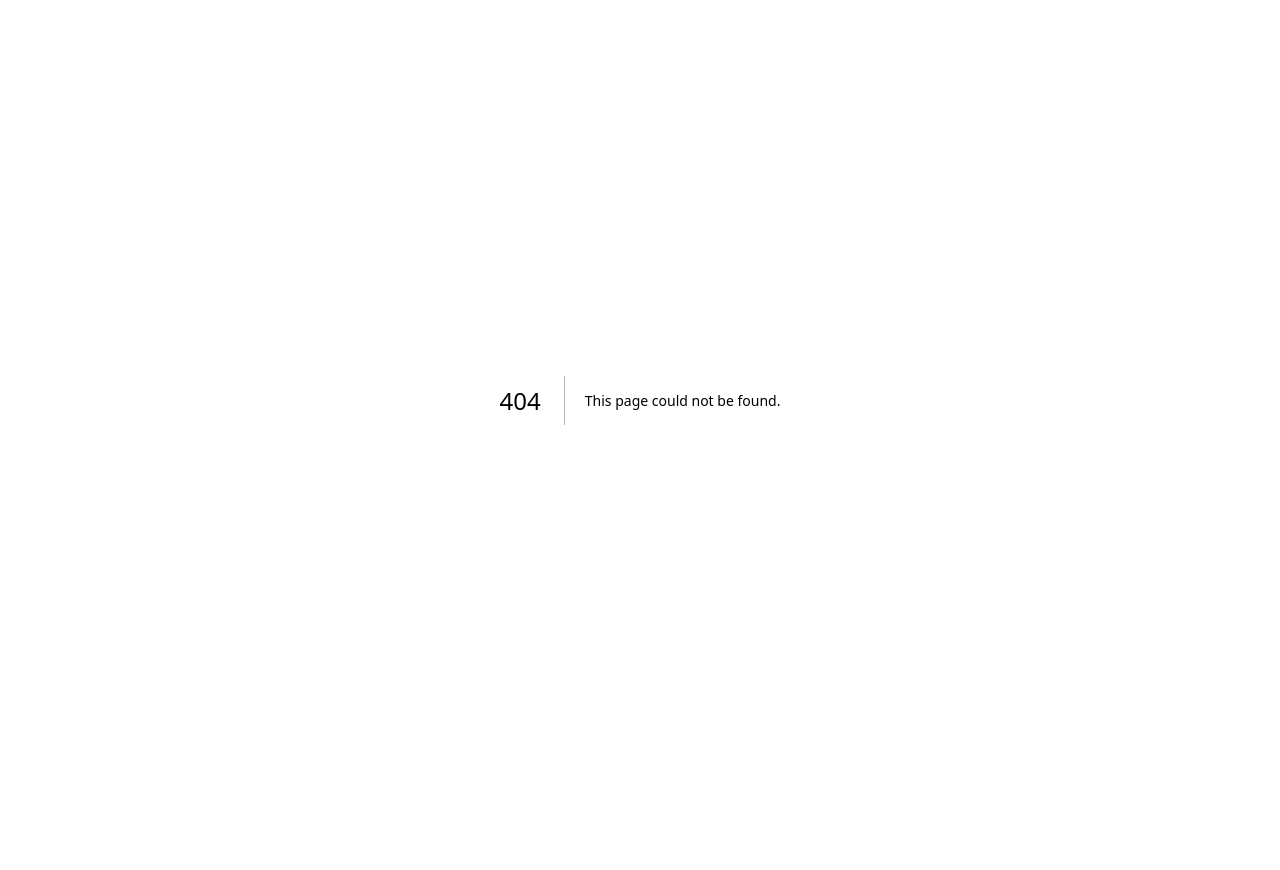
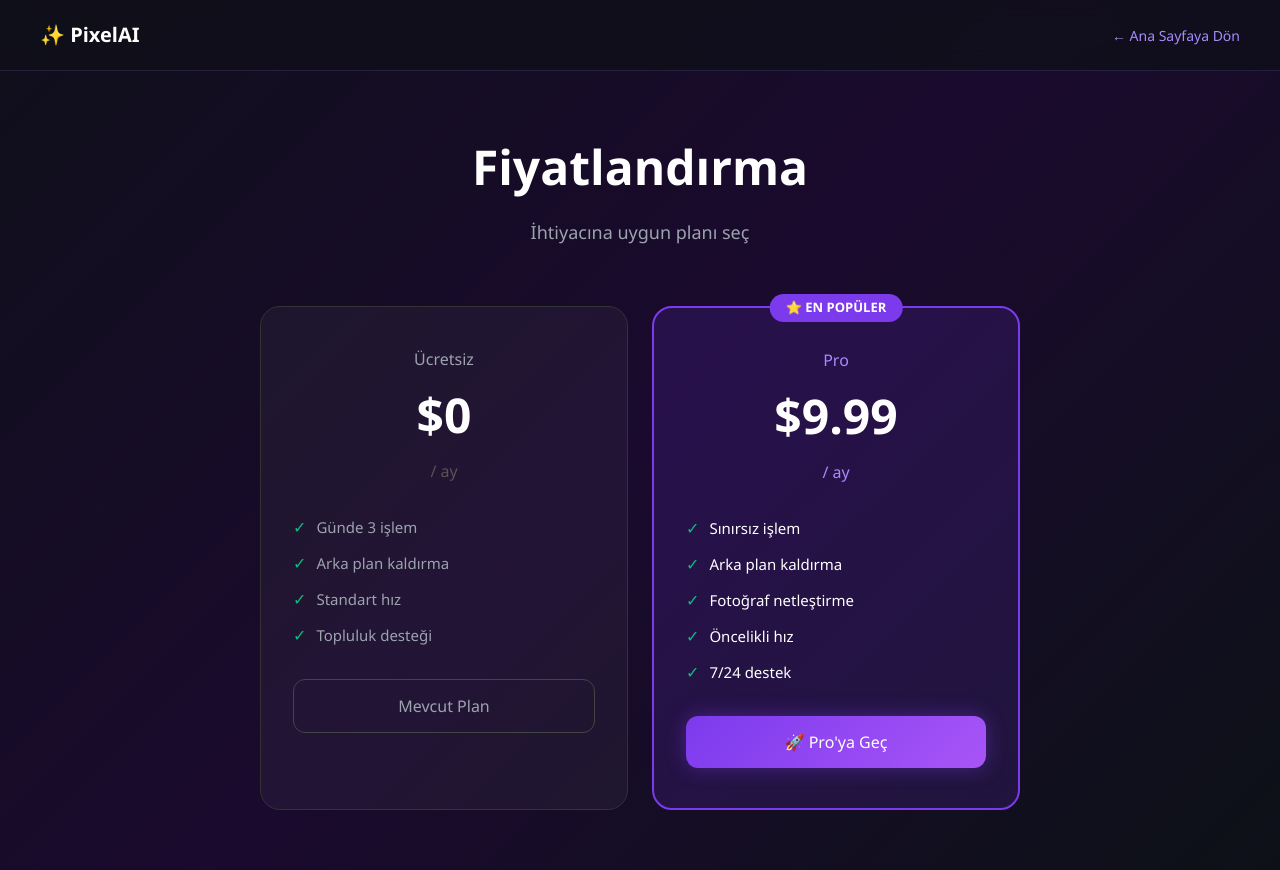
Before and after one commit to mehmetayhann247-ai/pixelai, a Next.js app: page /pricing in a window 1280 px wide. Before the commit this address had no page. Before the commit the page ends 800 px from the top, so only its background shows below. Built offline with nearby package versions, Linux system fonts and the light colour scheme; no server answers.

Commit message:
Pricing sayfasi ve Stripe checkout eklendi

```diff
--- /dev/null
+++ b/app/api/create-checkout-session/route.ts
@@ -0,0 +1,29 @@
+import { NextRequest, NextResponse } from "next/server";
+import Stripe from "stripe";
+
+const stripe = new Stripe(process.env.STRIPE_SECRET_KEY!);
+
+export async function POST(req: NextRequest) {
+  try {
+    const { userId, userEmail } = await req.json();
+
+    const session = await stripe.checkout.sessions.create({
+      payment_method_types: ["card"],
+      mode: "subscription",
+      line_items: [
+        {
+          price: process.env.STRIPE_PRICE_ID!,
+          quantity: 1,
+        },
+      ],
+      customer_email: userEmail,
+      metadata: { userId },
+      success_url: `${process.env.NEXT_PUBLIC_APP_URL}/dashboard?success=true`,
+      cancel_url: `${process.env.NEXT_PUBLIC_APP_URL}/pricing?canceled=true`,
+    });
+
+    return NextResponse.json({ url: session.url });
+  } catch (err: any) {
+    return NextResponse.json({ error: err.message }, { status: 500 });
+  }
+}
--- /dev/null
+++ b/app/pricing/page.tsx
@@ -0,0 +1,121 @@
+"use client";
+import { useState, useEffect } from "react";
+import { supabase } from "../lib/supabase";
+
+export default function Pricing() {
+  const [user, setUser] = useState<any>(null);
+  const [loading, setLoading] = useState(false);
+
+  useEffect(() => {
+    supabase.auth.getSession().then(({ data }) => {
+      setUser(data.session?.user ?? null);
+    });
+  }, []);
+
+  const handleSubscribe = async () => {
+    if (!user) {
+      window.location.href = "/auth";
+      return;
+    }
+    setLoading(true);
+    const res = await fetch("/api/create-checkout-session", {
+      method: "POST",
+      headers: { "Content-Type": "application/json" },
+      body: JSON.stringify({ userId: user.id, userEmail: user.email }),
+    });
+    const data = await res.json();
+    if (data.url) window.location.href = data.url;
+    setLoading(false);
+  };
+
+  return (
+    <main style={{
+      minHeight: "100vh",
+      background: "linear-gradient(135deg, #0f0f1a 0%, #1a0a2e 50%, #0d1117 100%)",
+      color: "white", fontFamily: "'Segoe UI', sans-serif"
+    }}>
+
+      {/* Navbar */}
+      <nav style={{
+        display: "flex", alignItems: "center", justifyContent: "space-between",
+        padding: "20px 40px", borderBottom: "1px solid rgba(167,139,250,0.15)",
+        background: "rgba(15,15,26,0.8)", backdropFilter: "blur(10px)"
+      }}>
+        <a href="/" style={{ fontSize: "20px", fontWeight: "800", color: "white", textDecoration: "none" }}>✨ PixelAI</a>
+        <a href="/" style={{ color: "#a78bfa", textDecoration: "none", fontSize: "14px" }}>← Ana Sayfaya Dön</a>
+      </nav>
+
+      <div style={{ maxWidth: "800px", margin: "0 auto", padding: "60px 20px", textAlign: "center" }}>
+
+        {/* Başlık */}
+        <h1 style={{ fontSize: "48px", fontWeight: "900", marginBottom: "16px" }}>Fiyatlandırma</h1>
+        <p style={{ color: "#9ca3af", fontSize: "18px", marginBottom: "60px" }}>
+          İhtiyacına uygun planı seç
+        </p>
+
+        {/* Plan Kartları */}
+        <div style={{ display: "grid", gridTemplateColumns: "repeat(auto-fit, minmax(280px, 1fr))", gap: "24px" }}>
+
+          {/* Ücretsiz Plan */}
+          <div style={{
+            background: "rgba(255,255,255,0.04)", border: "1px solid #333",
+            borderRadius: "20px", padding: "40px 32px"
+          }}>
+            <div style={{ fontSize: "16px", color: "#9ca3af", marginBottom: "8px" }}>Ücretsiz</div>
+            <div style={{ fontSize: "48px", fontWeight: "900", marginBottom: "8px" }}>$0</div>
+            <div style={{ color: "#555", marginBottom: "32px" }}>/ ay</div>
+            <div style={{ display: "flex", flexDirection: "column", gap: "12px", marginBottom: "32px", textAlign: "left" }}>
+              {["Günde 3 işlem", "Arka plan kaldırma", "Standart hız", "Topluluk desteği"].map(f => (
+                <div key={f} style={{ display: "flex", alignItems: "center", gap: "10px" }}>
+                  <span style={{ color: "#10b981" }}>✓</span>
+                  <span style={{ color: "#9ca3af", fontSize: "15px" }}>{f}</span>
+                </div>
+              ))}
+            </div>
+            <button style={{
+              width: "100%", background: "transparent", color: "#9ca3af",
+              border: "1px solid #444", borderRadius: "12px",
+              padding: "14px", fontSize: "16px", cursor: "default"
+            }}>Mevcut Plan</button>
+          </div>
+
+          {/* Pro Plan */}
+          <div style={{
+            background: "rgba(124,58,237,0.15)", border: "2px solid #7c3aed",
+            borderRadius: "20px", padding: "40px 32px", position: "relative"
+          }}>
+            <div style={{
+              position: "absolute", top: "-14px", left: "50%", transform: "translateX(-50%)",
+              background: "#7c3aed", borderRadius: "999px", padding: "4px 16px",
+              fontSize: "13px", fontWeight: "700"
+            }}>⭐ EN POPÜLER</div>
+            <div style={{ fontSize: "16px", color: "#a78bfa", marginBottom: "8px" }}>Pro</div>
+            <div style={{ fontSize: "48px", fontWeight: "900", marginBottom: "8px" }}>$9.99</div>
+            <div style={{ color: "#a78bfa", marginBottom: "32px" }}>/ ay</div>
+            <div style={{ display: "flex", flexDirection: "column", gap: "12px", marginBottom: "32px", textAlign: "left" }}>
+              {["Sınırsız işlem", "Arka plan kaldırma", "Fotoğraf netleştirme", "Öncelikli hız", "7/24 destek"].map(f => (
+                <div key={f} style={{ display: "flex", alignItems: "center", gap: "10px" }}>
+                  <span style={{ color: "#10b981" }}>✓</span>
+                  <span style={{ fontSize: "15px" }}>{f}</span>
+                </div>
+              ))}
+            </div>
+            <button
+              onClick={handleSubscribe}
+              disabled={loading}
+              style={{
+                width: "100%",
+                background: loading ? "#555" : "linear-gradient(135deg, #7c3aed, #a855f7)",
+                color: "white", border: "none", borderRadius: "12px",
+                padding: "14px", fontSize: "16px", cursor: loading ? "not-allowed" : "pointer",
+                boxShadow: loading ? "none" : "0 0 20px rgba(124,58,237,0.4)"
+              }}>
+              {loading ? "⏳ Yönlendiriliyor..." : "🚀 Pro'ya Geç"}
+            </button>
+          </div>
+
+        </div>
+      </div>
+    </main>
+  );
+}
--- a/package.json
+++ b/package.json
@@ -9,10 +9,12 @@
     "lint": "eslint"
   },
   "dependencies": {
+    "@stripe/stripe-js": "^9.1.0",
     "@supabase/supabase-js": "^2.101.1",
     "next": "16.2.2",
     "react": "19.2.4",
-    "react-dom": "19.2.4"
+    "react-dom": "19.2.4",
+    "stripe": "^22.0.1"
   },
   "devDependencies": {
     "@tailwindcss/postcss": "^4",
```
Also changed, not shown: 1 other file (tests, documents, lock files or other folders).
